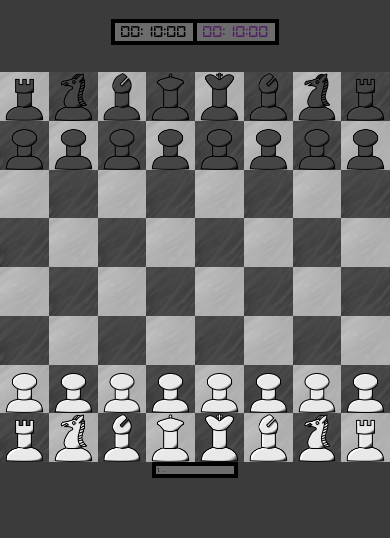
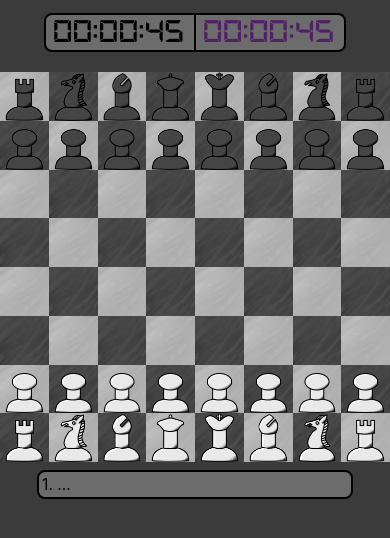
Before and after one commit to JamesLeeks/chess-app, a React (Create React App) app: page / in a window 390 px wide. Shown: the top 538 px of the page. Built offline with nearby package versions, Linux system fonts and the light colour scheme.

Commit message:
fix unrounded corners and add styling for the result

```diff
--- a/src/App.css
+++ b/src/App.css
@@ -12,7 +12,7 @@ body {
 
 @media (min-width: 1327px) {
   .game {
-    display: flex;
+    grid-template-columns: 2fr 3fr 2fr;
     position: absolute;
     height: 100%;
     width: 100%;
@@ -22,11 +22,6 @@ body {
   display: grid;
 }
 
-@media (min-width: 1327px) {
-  .game {
-    grid-template-columns: 2fr 3fr 2fr;
-  }
-}
 .promotion-button {
   border-width: 5px;
   background-color: rgb(129, 129, 129);
@@ -47,29 +42,51 @@ body {
   font-family: "G7 Segment7 S5";
   font-weight: normal;
   font-style: normal;
-  font-size: 4vw;
-  border-width: 4px;
+  font-size: 8vw;
+  border-width: 2px;
   border-color: black;
   border-style: solid;
   /* border: 1px solid cyan; */
-  width: 20vw;
+  width: 38vw;
   text-align: center;
-  border-width: 4px;
 }
 
 .clock.active {
   color: rgb(81, 32, 100);
 }
 
-.clock:not(:nth-of-type(1)) {
+@media (max-width: 1327px) {
+  .clock:not(:last-of-type) {
+    border-top-left-radius: 12px;
+    border-bottom-left-radius: 12px;
+  }
+  .clock:not(:first-of-type) {
     border-left-width: 0px;
+    border-top-right-radius: 12px;
+    border-bottom-right-radius: 12px;
   }
-
+}
+@media (max-width: 554px) {
+  .clock:not(:last-of-type) {
+    border-top-left-radius: 8px;
+    border-bottom-left-radius: 8px;
+  }
+  .clock:not(:first-of-type) {
+    border-left-width: 0px;
+    border-top-right-radius: 8px;
+    border-bottom-right-radius: 8px;
+  }
+}
 @media (min-width: 1327px) {
   .clock-panel {
     padding-top: 0;
     padding-bottom: 0;
     flex-direction: column;
+  }
+  .clock {
+    font-size: 4vw;
+    border-width: 4px;
+    width: 20vw;
   }
   .clock:not(:last-of-type) {
     border-bottom-width: 2px;
@@ -81,6 +98,11 @@ body {
     border-top-width: 2px;
     border-bottom-left-radius: 12px;
     border-bottom-right-radius: 12px;
+  }
+}
+@media (min-width: 554px) {
+  .clock {
+    border-width: 4px;
   }
 }
 .board-panel {
@@ -97,6 +119,7 @@ body {
   flex-direction: column;
   justify-content: center;
   align-items: center;
+  padding-top: 8px;
 }
 
 .history-panel-item {
@@ -105,7 +128,48 @@ body {
   border-style: solid;
 }
 
+.history {
+  background-color: rgb(108, 108, 108);
+  font-size: 4vw;
+  display: flex;
+  align-content: center;
+  flex-wrap: wrap;
+  width: 80vw;
+  text-align: center;
+  border-width: 2px;
+}
+
+.result {
+  background-color: rgb(108, 108, 108);
+  border-bottom: 0;
+  width: 80vw;
+  text-align: center;
+  border-width: 2px;
+}
+
+@media (min-width: 554px) {
+  .history {
+    border-width: 4px;
+    font-size: 2.4vw;
+  }
+  .result {
+    border-width: 4px;
+    font-size: 2.4vw;
+  }
+}
 @media (min-width: 1327px) {
+  .history {
+    border-width: 4px;
+    font-size: 1.2vw;
+    width: 20vw;
+    border-radius: 12px;
+  }
+  .result {
+    border-width: 4px;
+    font-size: 1.2vw;
+    width: 20vw;
+    border-bottom: 0;
+  }
   .history-panel-item:not(:last-of-type) {
     border-top-left-radius: 12px;
     border-top-right-radius: 12px;
@@ -113,28 +177,32 @@ body {
   .history-panel-item:not(:first-of-type) {
     border-bottom-left-radius: 12px;
     border-bottom-right-radius: 12px;
+    border-top-left-radius: 0;
+    border-top-right-radius: 0;
   }
 }
-@media (min-width: 1327px) {
 .history-panel-item:not(:last-of-type) {
   border-top-left-radius: 12px;
   border-top-right-radius: 12px;
 }
+
 .history-panel-item:not(:first-of-type) {
   border-bottom-left-radius: 12px;
   border-bottom-right-radius: 12px;
+  border-top-left-radius: 0;
+  border-top-right-radius: 0;
+}
+
+@media (max-width: 1327px) {
+  .history {
+    border-radius: 12px;
   }
 }
+@media (max-width: 554px) {
   .history {
-  background-color: rgb(108, 108, 108);
-  font-size: 1.2vw;
-  display: flex;
-  align-content: center;
-  flex-wrap: wrap;
-  width: 20vw;
-  text-align: center;
+    border-radius: 8px;
   }
-
+}
 .history-item {
   margin: 0.2em;
 }
@@ -145,13 +213,6 @@ body {
 .selected-history-item {
   color: rgb(81, 32, 100);
   font-weight: bold;
-}
-
-.result {
-  background-color: rgb(108, 108, 108);
-  border-bottom-width: 0;
-  width: 20vw;
-  text-align: center;
 }
 
 .result-text {
--- a/src/App.scss
+++ b/src/App.scss
@@ -10,15 +10,18 @@
 
 $purple: rgb(81, 32, 100);
 $clockBorderWidth: 4px;
-$displayBreakpoint: 1327px;
+$desktopDisplayBreakpoint: 1327px;
+$tabletDisplayBreakpoint: 554px;
 
 body {
 	background-color: rgb(59, 59, 59);
 }
 
-@media (min-width: $displayBreakpoint) {
+// if width is greater than displayBreakpoint:
+// use desktop sizes
+@media (min-width: $desktopDisplayBreakpoint) {
 	.game {
-		display: flex;
+		grid-template-columns: 2fr 3fr 2fr;
 		position: absolute;
 		height: 100%;
 		width: 100%;
@@ -27,12 +30,6 @@ body {
 
 .game {
 	display: grid;
-}
-
-@media (min-width: $displayBreakpoint) {
-	.game {
-		grid-template-columns: 2fr 3fr 2fr;
-	}
 }
 
 .promotion-button {
@@ -56,29 +53,58 @@ body {
 	font-family: "G7 Segment7 S5";
 	font-weight: normal;
 	font-style: normal;
-	font-size: 4vw;
-	border-width: $clockBorderWidth;
+	font-size: 8vw;
+	border-width: $clockBorderWidth/2;
 	border-color: black;
 	border-style: solid;
 	/* border: 1px solid cyan; */
-	width: 20vw;
+	width: 38vw;
 	text-align: center;
-	border-width: 4px;
 }
 
 .clock.active {
 	color: $purple;
 }
 
-.clock:not(:nth-of-type(1)) {
-	border-left-width: 0px;
+@media (max-width: $desktopDisplayBreakpoint) {
+	.clock:not(:last-of-type) {
+		border-top-left-radius: 12px;
+		border-bottom-left-radius: 12px;
 	}
 
-@media (min-width: $displayBreakpoint) {
+	.clock:not(:first-of-type) {
+		border-left-width: 0px;
+		border-top-right-radius: 12px;
+		border-bottom-right-radius: 12px;
+	}
+}
+
+@media (max-width: $tabletDisplayBreakpoint) {
+	.clock:not(:last-of-type) {
+		border-top-left-radius: 8px;
+		border-bottom-left-radius: 8px;
+	}
+
+	.clock:not(:first-of-type) {
+		border-left-width: 0px;
+		border-top-right-radius: 8px;
+		border-bottom-right-radius: 8px;
+	}
+}
+
+// if width is greater than displayBreakpoint:
+// use desktop sizes
+@media (min-width: $desktopDisplayBreakpoint) {
 	.clock-panel {
 		padding-top: 0;
 		padding-bottom: 0;
 		flex-direction: column;
+	}
+
+	.clock {
+		font-size: 4vw;
+		border-width: $clockBorderWidth;
+		width: 20vw;
 	}
 
 	.clock:not(:last-of-type) {
@@ -92,6 +118,14 @@ body {
 		border-top-width: calc($clockBorderWidth/2);
 		border-bottom-left-radius: 12px;
 		border-bottom-right-radius: 12px;
+	}
+}
+
+// if width is greater than displayBreakpoint:
+// use tablet sizes
+@media (min-width: $tabletDisplayBreakpoint) {
+	.clock {
+		border-width: 4px;
 	}
 }
 
@@ -110,6 +144,7 @@ body {
 	flex-direction: column;
 	justify-content: center;
 	align-items: center;
+	padding-top: 8px;
 }
 
 .history-panel-item {
@@ -118,7 +153,55 @@ body {
 	border-style: solid;
 }
 
-@media (min-width: $displayBreakpoint) {
+.history {
+	background-color: rgb(108, 108, 108);
+	font-size: 4vw;
+	display: flex;
+	align-content: center;
+	flex-wrap: wrap;
+	width: 80vw;
+	text-align: center;
+	border-width: 2px;
+}
+
+.result {
+	background-color: rgb(108, 108, 108);
+	border-bottom: 0;
+	width: 80vw;
+	text-align: center;
+	border-width: 2px;
+}
+
+// if width is greater than displayBreakpoint:
+// use tablet sizes
+@media (min-width: $tabletDisplayBreakpoint) {
+	.history {
+		border-width: 4px;
+		font-size: 2.4vw;
+	}
+	.result {
+		border-width: 4px;
+		font-size: 2.4vw;
+	}
+}
+
+// if width is greater than displayBreakpoint:
+// use desktop sizes
+@media (min-width: $desktopDisplayBreakpoint) {
+	.history {
+		border-width: 4px;
+		font-size: 1.2vw;
+		width: 20vw;
+		border-radius: 12px;
+	}
+
+	.result {
+		border-width: 4px;
+		font-size: 1.2vw;
+		width: 20vw;
+		border-bottom: 0;
+	}
+
 	.history-panel-item:not(:last-of-type) {
 		border-top-left-radius: 12px;
 		border-top-right-radius: 12px;
@@ -127,10 +210,11 @@ body {
 	.history-panel-item:not(:first-of-type) {
 		border-bottom-left-radius: 12px;
 		border-bottom-right-radius: 12px;
+		border-top-left-radius: 0;
+		border-top-right-radius: 0;
 	}
 }
 
-@media (min-width: $displayBreakpoint) {
 .history-panel-item:not(:last-of-type) {
 	border-top-left-radius: 12px;
 	border-top-right-radius: 12px;
@@ -139,17 +223,20 @@ body {
 .history-panel-item:not(:first-of-type) {
 	border-bottom-left-radius: 12px;
 	border-bottom-right-radius: 12px;
+	border-top-left-radius: 0;
+	border-top-right-radius: 0;
+}
+
+@media (max-width: $desktopDisplayBreakpoint) {
+	.history {
+		border-radius: 12px;
 	}
 }
 
+@media (max-width: $tabletDisplayBreakpoint) {
 	.history {
-	background-color: rgb(108, 108, 108);
-	font-size: 1.2vw;
-	display: flex;
-	align-content: center;
-	flex-wrap: wrap;
-	width: 20vw;
-	text-align: center;
+		border-radius: 8px;
+	}
 }
 
 .history-item {
@@ -162,13 +249,6 @@ body {
 .selected-history-item {
 	color: $purple;
 	font-weight: bold;
-}
-
-.result {
-	background-color: rgb(108, 108, 108);
-	border-bottom-width: 0;
-	width: 20vw;
-	text-align: center;
 }
 
 .result-text {
--- a/src/core/game.ts
+++ b/src/core/game.ts
@@ -33,8 +33,8 @@ export class Game {
 		this._board = board;
 		this._history = history ?? [];
 		this._currentTurn = currentTurn ?? "white";
-		this._whiteTimeRemainingAtStartOfTurn = whiteTime ?? 600;
-		this._blackTimeRemainingAtStartOfTurn = blackTime ?? 600;
+		this._whiteTimeRemainingAtStartOfTurn = whiteTime ?? 45;
+		this._blackTimeRemainingAtStartOfTurn = blackTime ?? 45;
 		this._turnStartTime = new Date();
 		this._gameResult = this.getGameResult();
 	}
@@ -376,8 +376,10 @@ export class Game {
 	) /*: HistoryItem */ {
 		let pieceType = "pawn";
 		for (let index = 0; index < moveString.length; index++) {
+			// try to find a CAPS K or Q or R or B or N
+			// if we never find one, then it's a pawn move
+
 			const character = moveString[index];
-
 			switch (character) {
 				case "K":
 					pieceType = "king";
@@ -403,8 +405,6 @@ export class Game {
 					break;
 			}
 		}
-		// try to find a caps K or Q or R or B or N
-		// if there isn't one, then it's a pawn move
 	}
 
 	public historyFromString(): HistoryItem[] {
```
Also changed, not shown: 1 other file (tests, documents, lock files or other folders). Lines whose indentation alone changed are shown as unchanged.
